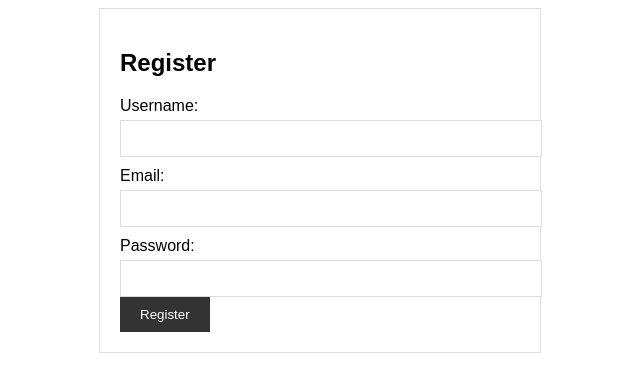
After one commit to pnavale2409/iitb-cs699-project-expense-splitter, a Django app: page /register/ in a window 1280 px wide. The commit adds this page. Shown: the top 392 px of the page, without its empty margins (320-960 px from the left). Run offline with Django 4.2, Linux system fonts and the light colour scheme.

Commit message:
register

```diff
--- a/expense_splitter/login_register/templates/login.html
+++ b/expense_splitter/login_register/templates/login.html
@@ -16,7 +16,7 @@
             <br><br>
             <button type="submit">Login</button>
         </form>
-        <p>Don't have an account? <a href="">Register</a></p>
+        <p>Don't have an account? <a href="/getRegister/">Register</a></p>
     </div>
 </body>
 </html>
--- /dev/null
+++ b/expense_splitter/login_register/templates/register.html
@@ -0,0 +1,50 @@
+<!DOCTYPE html>
+<html>
+<head>
+    <title>Registration</title>
+    <style>
+        /* Add your CSS styles here */
+        body {
+            font-family: Arial, sans-serif;
+        }
+        form {
+            max-width: 400px;
+            margin: 0 auto;
+            padding: 20px;
+            border: 1px solid #ddd;
+        }
+        label {
+            display: block;
+            margin-top: 10px;
+        }
+        input[type="text"],
+        input[type="email"],
+        input[type="password"] {
+            width: 100%;
+            padding: 10px;
+            margin-top: 5px;
+            border: 1px solid #ddd;
+        }
+        button {
+            background-color: #333;
+            color: #fff;
+            padding: 10px 20px;
+            border: none;
+            cursor: pointer;
+        }
+    </style>
+</head>
+<body>
+    <form method="post" action="/register/">
+        {% csrf_token %}
+        <h2>Register</h2>
+        <label for="username">Username:</label>
+        <input type="text" id="username" name="username" required>
+        <label for="email">Email:</label>
+        <input type="email" id="email" name="email" required>
+        <label for="password">Password:</label>
+        <input type="password" id="password" name="password" required>
+        <button type="submit">Register</button>
+    </form>
+</body>
+</html>
--- a/expense_splitter/login_register/urls.py
+++ b/expense_splitter/login_register/urls.py
@@ -5,7 +5,8 @@ urlpatterns = [
     path('', views.home, name="home"),
     path('getLogin/', views.getLogin, name="getLogin"),
     path('login/', views.login, name="login"),
-
+    path('getRegister/', views.getRegister, name="getRegister"),
+    path('register/', views.register, name="register"),
     # path('logout/', views.logout, name="logout"),
     # path('home/', views.home, name="home"),
     # path('secret/', views.secret, name="secret"),
--- a/expense_splitter/login_register/views.py
+++ b/expense_splitter/login_register/views.py
@@ -5,7 +5,8 @@ from django.shortcuts import render, redirect
 from django.http import HttpResponse
 from django.contrib.auth.models import User,Group,auth
 from django.contrib.auth.decorators import login_required, permission_required
-
+from django.contrib.auth import login, authenticate
+from django.contrib.auth.forms import UserCreationForm
 
 # Create your views here.
 def home(request):
@@ -25,6 +26,22 @@ def login(request):
     else:
         return HttpResponse("Invalid login credentials")
 
+def getRegister(request):
+    return render(request,'register.html')
+
+def register(request):
+    if request.method == 'POST':
+        form = UserCreationForm(request.POST)
+        if form.is_valid():
+            user = form.save()
+            # Log in the user after registration
+            # login(request, user)
+            return redirect('/login')  # Replace 'home' with the URL name for your home page
+    else:
+        form = UserCreationForm()
+    return render(request, 'register.html', {'form': form})
+
+
 # def home(request):
 #     return render(request,'home.html')
 
```
Also changed, not shown: expense_splitter/db.sqlite3.
